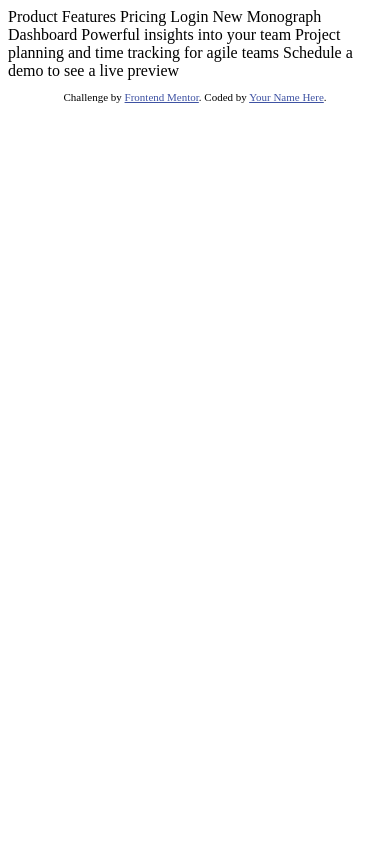
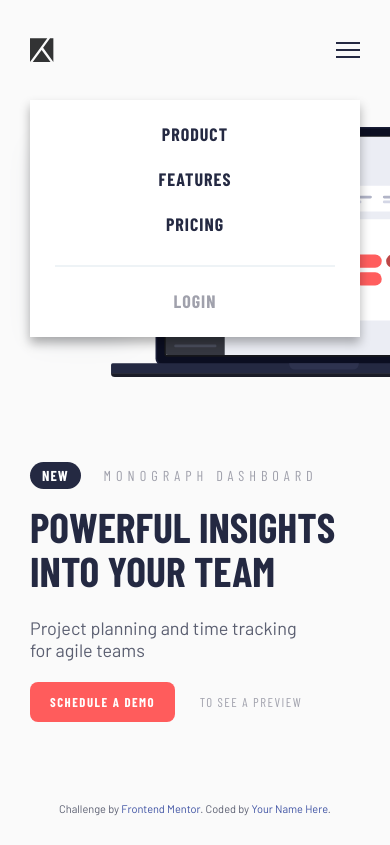
Before and after one commit to JohnPuckey/frontendmentor_project_tracking_intro_component, a plain HTML site: page index.html in a window 390 px wide. Drawn offline with nearby package versions, Linux system fonts and the light colour scheme.

Commit message:
mobile first initial layout

```diff
--- /dev/null
+++ b/css/_menu.scss
@@ -0,0 +1,76 @@
+@import 'vars';
+
+
+header {
+    position: relative;
+    display: flex;
+    justify-content: space-between;
+    padding-top: 38px;
+    align-items: center;
+}
+
+.menu-logo {
+    padding: 0 30px;
+    width: 24px;
+    height: 100%;
+    cursor: pointer;
+
+}
+
+nav {
+    position: absolute;
+    text-align: center;
+    top: 100px;
+    width: 100%;
+
+
+    .menu-nav {
+        list-style: none;
+        background: #fff;
+        margin: 0 30px;
+        box-shadow: 0px 6px 10px rgba(0,0,0, .3) ;
+
+        hr {
+            margin-top: 30px;
+            margin-left: 25px;
+            margin-right: 25px;
+            border: 1px solid color(neutral-lightgray);
+        }
+
+        .nav-item {
+            padding-top: 23px;
+            font-family: 'Barlow Condensed', sans-serif;
+            font-weight: 700;
+            text-transform: uppercase;
+            letter-spacing: 1px;
+
+            a {
+                color: color(neutral-dark);
+            }
+        }
+
+        .login {
+            padding-bottom: 25px;
+
+            a {
+                color: color(neutral-gray);
+            }
+        }
+
+    }
+
+}
+
+.menu-btn {
+    position: absolute;
+    top: 42px;
+    right: 30px;
+    cursor: pointer;
+
+    .btn-line {
+        width: 24px;
+        height: 2px;
+        background-color: color(neutral-dark);
+        margin: 0 0 5px 0;
+    }
+}
--- /dev/null
+++ b/css/_vars.scss
@@ -0,0 +1,16 @@
+$colors: (
+    primary-red: hsl(0, 100%, 68%),
+    neutral-dark: hsl(230, 29%, 20%),
+    neutral-darkgray: hsl(230, 11%, 40%),
+    neutral-gray: hsl(231, 7%, 65%),
+    neutral-lightgray: hsl(207, 33%, 95%),
+
+    );
+
+@function color($color-name) {
+    @return map-get($colors, $color-name)
+};
+
+@mixin easeOut{
+    transition: all 0.4s ease-out;
+}
--- /dev/null
+++ b/css/main.scss
@@ -0,0 +1,132 @@
+@import 'vars';
+
+/* Universal Styles */
+
+@import url('https://fonts.googleapis.com/css?family=Barlow|Barlow+Condensed:400,700&display=swap');
+
+* {
+    margin: 0;
+    padding: 0;
+}
+
+body {
+    box-sizing: border-box;
+    font-size: 18px;
+    background: #fafafa;
+}
+
+
+.container {
+    margin-left: 30px;
+    margin-right: 30px;
+}
+
+
+/* Typography */
+
+h1 {
+    font-family: 'Barlow Condensed', sans-serif;
+    font-weight: 700;
+    font-size: 2.6rem;
+    line-height: 2.75rem;
+    color: color(neutral-dark);
+    text-transform: uppercase;
+    margin-bottom: 25px;
+}
+
+h2 {
+    font-family: 'Barlow Condensed', sans-serif;
+    font-weight: 400;
+    font-size: .9rem;
+    letter-spacing: 5px;
+    color: color(neutral-gray);
+    text-transform: uppercase;
+    margin-bottom: 20px;
+}
+
+p {
+    font-family: 'Barlow', sans-serif;
+}
+
+p {
+    color: color(neutral-darkgray);
+    margin-bottom: 30px;
+}
+
+a {
+    text-decoration: none;
+}
+
+/* Navigation */
+
+
+
+
+@import 'menu';
+
+
+/* Content */
+
+.grid-container {
+    display: grid;
+
+
+}
+
+.intro-image {
+    margin-left: 10px;
+    padding: 60px 0;
+
+    img {
+        width: 100%;
+    }
+}
+
+.intro-content {
+    margin: 25px 30px 0px;
+
+    .new {
+        color: #fff;
+        background: color(neutral-dark);
+        padding: 5px 12px;
+        border-radius: 20px;
+        font-weight: 700;
+        letter-spacing: 1px;
+        margin-right: 15px;
+    }
+
+}
+
+.cta-links {
+
+    margin-bottom: 90px;
+
+    a{
+        font-family: 'Barlow Condensed', sans-serif;
+        font-size: .8rem;
+        letter-spacing: 1.5px;
+        text-transform: uppercase;
+        padding:12px 20px;
+
+        &.link-demo {
+            font-weight: 700;
+            color: #fff;
+            background: color(primary-red);
+            border-radius: 8px;
+        }
+
+        &.link-demo:hover {
+            background: lighten(color(primary-red), 10%);
+
+        }
+
+        &.link-preview {
+            color: color(neutral-gray);
+        }
+
+        &.link-preview:hover {
+            color: color(neutral-darkgray);
+        }
+    }
+
+}
--- a/index.html
+++ b/index.html
@@ -1,33 +1,85 @@
 <!DOCTYPE html>
 <html lang="en">
+
 <head>
   <meta charset="UTF-8">
-  <meta name="viewport" content="width=device-width, initial-scale=1.0"> <!-- displays site properly based on user's device -->
-
+  <meta name="viewport" content="width=device-width, initial-scale=1.0">
+  <!-- displays site properly based on user's device -->
+  <link rel="stylesheet" href="css/main.css">
   <link rel="icon" type="image/png" sizes="32x32" href="./images/favicon-32x32.png">
 
   <title>Frontend Mentor | Project tracking intro component</title>
 
   <!-- Feel free to remove these styles or customise in your own stylesheet 👍 -->
   <style>
-    .attribution { font-size: 11px; text-align: center; }
-    .attribution a { color: hsl(228, 45%, 44%); }
+    .attribution {
+      font-size: 11px;
+      text-align: center;
+    }
+
+    .attribution a {
+      color: hsl(228, 45%, 44%);
+    }
   </style>
 </head>
+
 <body>
-  Product
-  Features
-  Pricing
-  Login
 
-  New
-  Monograph Dashboard
+  <div class="bg-shape"></div>
 
-  Powerful insights into your team
-  Project planning and time tracking for agile teams
 
-  Schedule a demo
-  to see a live preview
+
+  <header>
+        <img class="menu-logo" src="images/logo.svg" alt="logo">
+
+      <nav>
+      <ul class="menu-nav">
+        <li class="nav-item"><a href="#">Product</a></li>
+        <li class="nav-item"><a href="#">Features</a></li>
+        <li class="nav-item"><a href="#">Pricing</a></li>
+        <hr>
+        <li class="nav-item login"><a href="#">Login</a></li>
+      </ul>
+    </nav>
+
+      <div class="menu-btn">
+        <div class="btn-line"></div>
+        <div class="btn-line"></div>
+        <div class="btn-line"></div>
+      </div>
+
+    </header>
+
+
+  <section class="intro">
+
+      <div class="grid-container">
+
+        <div class="intro-image">
+
+          <img src="images/illustration-devices.svg" alt="devices illustration">
+
+        </div>
+
+        <div class="intro-content">
+          <h2><span class="new">New</span> Monograph Dashboard</h2>
+
+          <h1>Powerful insights into your team</h1>
+          <p>Project planning and time tracking<br>for agile teams</p>
+
+          <div class="cta-links">
+            <a class="link-demo" href="#">Schedule a demo</a>
+            <a class="link-preview" href="#">to see a preview</a>
+          </div>
+
+        </div>
+
+      </div>
+
+    </section>
+
+
+
 
   <footer>
     <p class="attribution">
@@ -35,5 +87,10 @@
       Coded by <a href="#">Your Name Here</a>.
     </p>
   </footer>
+
+
+  <script src="js/main.js"></script>
+
 </body>
+
 </html>
--- /dev/null
+++ b/js/main.js
@@ -0,0 +1,23 @@
+// select Dom Items
+
+const menuBtn = document.querySelector('.menu-btn');
+
+
+let showMenu = false // set initial show menu state
+
+menuBtn.addEventListener('click', toggleMenu);
+
+function toggleMenu() {
+    if(!showMenu) {
+        menuBtn.classList.add('close')
+
+        showMenu = true;
+    } else {
+        menuBtn.classList.remove('close')
+
+        showMenu = false
+
+    }
+}
+
+console.log("hello")
```
Also changed, not shown: css/main.css (added), 1 other file.
